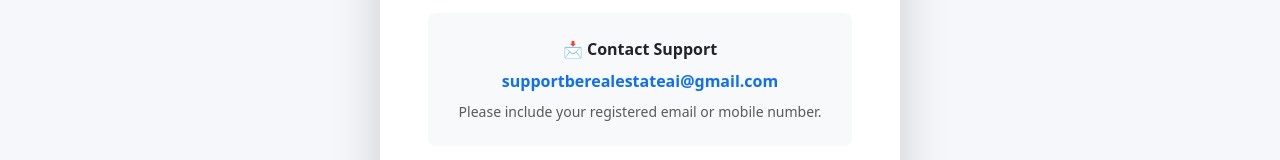
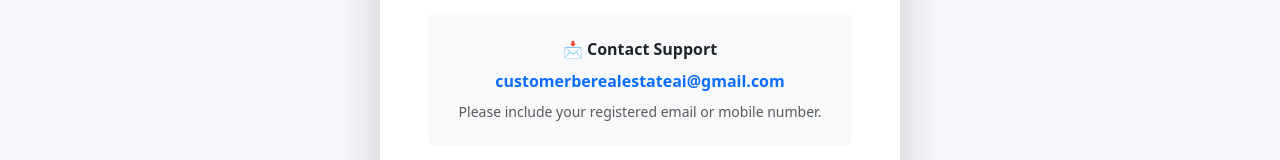
Before and after one commit to gokul153/berealestateai-design-from-root, a React (Vite) app in the folder berealestateai-react/: page /forgot-password in a window 1280 px wide. Shown: the part 440-600 px from the top of the page. Built offline with nearby package versions, Linux system fonts and the light colour scheme.

Commit message:
sign UI changes 2

```diff
--- a/berealestateai-react/src/components/auth/ForgotPassword.jsx
+++ b/berealestateai-react/src/components/auth/ForgotPassword.jsx
@@ -15,8 +15,8 @@ export default function ForgotPassword() {
 
           <div className="bg-light rounded-3 p-4 mb-4">
             <p className="mb-2 fw-semibold">📩 Contact Support</p>
-            <a href="mailto:supportberealestateai@gmail.com"className="fw-bold text-decoration-none fs-6">
-              supportberealestateai@gmail.com
+            <a href="mailto:customerberealestateai@gmail.com"className="fw-bold text-decoration-none fs-6">
+              customerberealestateai@gmail.com
             </a>
             <p className="text-muted mt-2 mb-0" style={{ fontSize: "14px" }}>
               Please include your registered email or mobile number.
```
